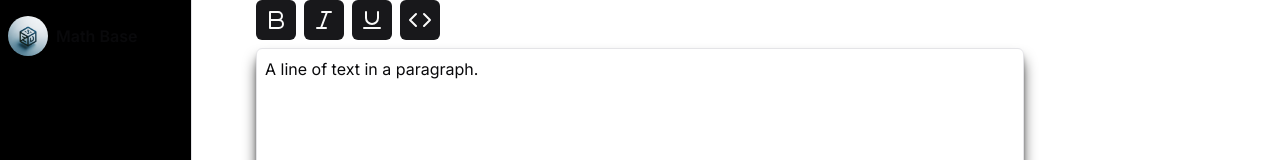
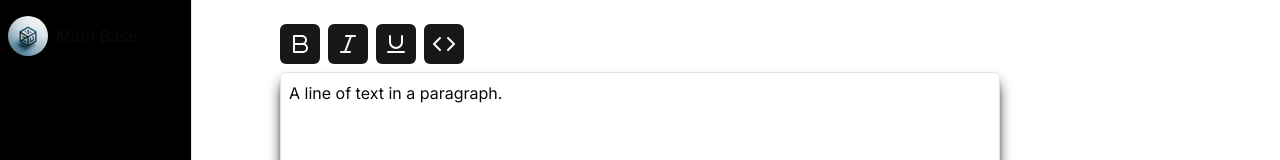
Before and after one commit to AjStraight619/math-base-final, a Next.js app: page /test in a window 1280 px wide. Shown: the top 160 px of the page. Built offline with nearby package versions, Linux system fonts and the light colour scheme; no server answers; the database is empty.

Commit message:
moved toolbar to its own component, moved custom editor to its own file

```diff
--- a/app/test/page.tsx
+++ b/app/test/page.tsx
@@ -2,7 +2,7 @@ import TestCode from "./test-code";
 
 export default async function TestPage() {
   return (
-    <main className="h-screen flex flex-col items-center justify-center">
+    <main className="h-[95vh] w-full flex flex-col items-center">
       <TestCode />
     </main>
   );
--- a/app/test/test-code.tsx
+++ b/app/test/test-code.tsx
@@ -2,11 +2,7 @@
 
 import SlateEditor from "@/components/note-page/slate-editor";
 const TestCode = () => {
-  return (
-    <div className="h-full flex flex-col items-center justify-center">
-      <SlateEditor />
-    </div>
-  );
+  return <SlateEditor />;
 };
 
 export default TestCode;
--- /dev/null
+++ b/components/note-page/code-element.tsx
@@ -0,0 +1,9 @@
+import { RenderElementProps } from "slate-react";
+
+export const CodeElement = (props: RenderElementProps) => {
+  return (
+    <pre {...props.attributes}>
+      <code>{props.children}</code>
+    </pre>
+  );
+};
--- /dev/null
+++ b/components/note-page/custom-editor.ts
@@ -0,0 +1,55 @@
+import { Editor, Element, Node, Transforms } from "slate";
+import { CustomElement } from "./slate-editor";
+
+function isCustomElement(node: Node): node is CustomElement {
+  return (node as CustomElement).type !== undefined;
+}
+
+export const CustomEditor = {
+  isBoldActive(editor: Editor) {
+    const marks = Editor.marks(editor);
+    return marks ? marks.bold === true : false;
+  },
+
+  isItalicActive(editor: Editor) {
+    const marks = Editor.marks(editor);
+    return marks ? marks.italic === true : false;
+  },
+
+  isCodeBlockActive(editor: Editor) {
+    // Use the Editor.nodes function with a matching function that checks if a node is a CustomElement and if its type is 'code'
+    const [match] = Editor.nodes(editor, {
+      match: (n) => isCustomElement(n) && n.type === "code",
+    });
+
+    // If a match is found, return true; otherwise, return false
+    return !!match;
+  },
+
+  toggleBoldMark(editor: Editor) {
+    const isActive = CustomEditor.isBoldActive(editor);
+    if (isActive) {
+      Editor.removeMark(editor, "bold");
+    } else {
+      Editor.addMark(editor, "bold", true);
+    }
+  },
+
+  toggleItalicMark(editor: Editor) {
+    const isActive = CustomEditor.isItalicActive(editor);
+    if (isActive) {
+      Editor.removeMark(editor, "italic");
+    } else {
+      Editor.addMark(editor, "italic", true);
+    }
+  },
+
+  toggleCodeBlock(editor: Editor) {
+    const isActive = CustomEditor.isCodeBlockActive(editor);
+    Transforms.setNodes(
+      editor,
+      { type: isActive ? undefined : "code" },
+      { match: (n) => Element.isElement(n) && Editor.isBlock(editor, n) }
+    );
+  },
+};
--- /dev/null
+++ b/components/note-page/default-element.tsx
@@ -0,0 +1,5 @@
+import { RenderElementProps } from "slate-react";
+
+export const DefaultElement = (props: RenderElementProps) => {
+  return <p {...props.attributes}>{props.children}</p>;
+};
--- a/components/note-page/slate-editor.tsx
+++ b/components/note-page/slate-editor.tsx
@@ -1,13 +1,6 @@
-import { useCallback, useEffect, useState } from "react";
+import { useCallback, useState } from "react";
 
-import {
-  BaseEditor,
-  Editor,
-  Element,
-  Node,
-  Transforms,
-  createEditor,
-} from "slate";
+import { BaseEditor, createEditor } from "slate";
 import {
   Editable,
   ReactEditor,
@@ -17,9 +10,10 @@ import {
   withReact,
 } from "slate-react";
 
-import { Bold, Code, Italic, Underline } from "lucide-react";
 import { withHistory } from "slate-history";
-import { Button } from "../ui/button";
+import { CodeElement } from "./code-element";
+import { DefaultElement } from "./default-element";
+import SlateToolbar from "./slate-toolbar";
 
 type CustomText = {
   text: string;
@@ -29,22 +23,10 @@ type CustomText = {
   code?: boolean;
   [key: string]: boolean | string | undefined;
 };
+
 export type CustomElement = {
   type: "paragraph" | "code";
   children: CustomText[];
-};
-
-type ToolbarButton = {
-  icon: any;
-  format: string;
-  action: () => void;
-};
-
-type ActiveStates = {
-  bold: boolean;
-  italic: boolean;
-  code: boolean;
-  [key: string]: boolean; // Add this line
 };
 
 declare module "slate" {
@@ -62,86 +44,8 @@ const initialValue: CustomElement[] = [
   },
 ];
 
-function isCustomElement(node: Node): node is CustomElement {
-  return (node as CustomElement).type !== undefined;
-}
-
-const CustomEditor = {
-  isBoldActive(editor: Editor) {
-    const marks = Editor.marks(editor);
-    return marks ? marks.bold === true : false;
-  },
-
-  isItalicActive(editor: Editor) {
-    const marks = Editor.marks(editor);
-    return marks ? marks.italic === true : false;
-  },
-
-  isCodeBlockActive(editor: Editor) {
-    // Use the Editor.nodes function with a matching function that checks if a node is a CustomElement and if its type is 'code'
-    const [match] = Editor.nodes(editor, {
-      match: (n) => isCustomElement(n) && n.type === "code",
-    });
-
-    // If a match is found, return true; otherwise, return false
-    return !!match;
-  },
-
-  toggleBoldMark(editor: Editor) {
-    const isActive = CustomEditor.isBoldActive(editor);
-    if (isActive) {
-      Editor.removeMark(editor, "bold");
-    } else {
-      Editor.addMark(editor, "bold", true);
-    }
-  },
-
-  toggleItalicMark(editor: Editor) {
-    const isActive = CustomEditor.isItalicActive(editor);
-    if (isActive) {
-      Editor.removeMark(editor, "italic");
-    } else {
-      Editor.addMark(editor, "italic", true);
-    }
-  },
-
-  toggleCodeBlock(editor: Editor) {
-    const isActive = CustomEditor.isCodeBlockActive(editor);
-    Transforms.setNodes(
-      editor,
-      { type: isActive ? undefined : "code" },
-      { match: (n) => Element.isElement(n) && Editor.isBlock(editor, n) }
-    );
-  },
-};
-
-const CodeElement = (props: RenderElementProps) => {
-  return (
-    <pre {...props.attributes}>
-      <code>{props.children}</code>
-    </pre>
-  );
-};
-
-const DefaultElement = (props: RenderElementProps) => {
-  return <p {...props.attributes}>{props.children}</p>;
-};
-
 const SlateEditor = () => {
   const [editor] = useState(() => withReact(withHistory(createEditor())));
-
-  const checkActiveState = useCallback(
-    () => ({
-      bold: CustomEditor.isBoldActive(editor),
-      italic: CustomEditor.isItalicActive(editor),
-      code: CustomEditor.isCodeBlockActive(editor),
-    }),
-    [editor]
-  );
-
-  const [activeStates, setActiveStates] = useState<ActiveStates>(
-    checkActiveState()
-  );
 
   const renderElement = useCallback((props: RenderElementProps) => {
     switch (props.element.type) {
@@ -170,8 +74,6 @@ const SlateEditor = () => {
       borderRadius: leaf.code ? "4px" : undefined,
     };
 
-    // Apply the styles directly to a span or code element
-    // The choice of element can still be based on whether it's code or not
     if (!leaf.code) {
       return (
         <span {...attributes} style={style}>
@@ -180,64 +82,12 @@ const SlateEditor = () => {
       );
     }
 
-    // For code, wrap the text in a `code` element
     return (
       <code {...attributes} style={style}>
         {children}
       </code>
     );
   };
-
-  const toolbarButtons: ToolbarButton[] = [
-    {
-      icon: <Bold />,
-      format: "bold",
-      action: () => CustomEditor.toggleBoldMark(editor),
-    },
-    {
-      icon: <Italic />,
-      format: "italic",
-      action: () => CustomEditor.toggleItalicMark(editor),
-    },
-    {
-      icon: <Underline />,
-      format: "underline",
-      action: () => console.log("Underline"),
-    },
-    {
-      icon: <Code />,
-      format: "code",
-      action: () => CustomEditor.toggleCodeBlock(editor),
-    },
-  ];
-
-  useEffect(() => {
-    const updateActiveStates = () => {
-      const newActiveStates = checkActiveState();
-      setActiveStates(newActiveStates);
-    };
-
-    // Call update function whenever the editor changes
-    const { onChange } = editor;
-    editor.onChange = () => {
-      onChange();
-      updateActiveStates();
-    };
-  }, [editor, activeStates, checkActiveState]);
-
-  const renderToolbarButton = (button: ToolbarButton, index: number) => (
-    <Button
-      size="icon"
-      key={index}
-      onMouseDown={(event) => {
-        event.preventDefault();
-        button.action();
-      }}
-      className={`${activeStates[button.format] ? "text-blue-500" : ""}`}
-    >
-      {button.icon}
-    </Button>
-  );
 
   return (
     <Slate
@@ -254,15 +104,16 @@ const SlateEditor = () => {
         }
       }}
     >
-      <div className="w-full flex items-center justify-start gap-2 mb-2">
-        {toolbarButtons.map(renderToolbarButton)}
+      <div className="p-6 w-full h-full md:w-[8in] md:h-[8in] flex flex-col items-center justify-center">
+        <div className="flex flex-row items-center justify-start gap-2 w-full pb-2">
+          <SlateToolbar />
+        </div>
+        <Editable
+          className="border rounded-md p-2 shadow-lg dark:shadow-gray-700 shadow-black focus:outline-none w-full h-full"
+          renderElement={renderElement}
+          renderLeaf={renderLeaf}
+        />
       </div>
-
-      <Editable
-        className="w-[8in] h-[8in] border rounded-md p-2 shadow-lg dark:shadow-gray-700 shadow-black focus:outline-none"
-        renderElement={renderElement}
-        renderLeaf={renderLeaf}
-      />
     </Slate>
   );
 };
--- /dev/null
+++ b/components/note-page/slate-toolbar.tsx
@@ -0,0 +1,95 @@
+import { Bold, Code, Italic, Underline } from "lucide-react";
+import { useCallback, useEffect, useState } from "react";
+import { useSlate } from "slate-react";
+import { Button } from "../ui/button";
+import { CustomEditor } from "./custom-editor";
+
+type ToolbarButton = {
+  icon: any;
+  format: string;
+  action: () => void;
+};
+
+type ActiveStates = {
+  bold: boolean;
+  italic: boolean;
+  code: boolean;
+  [key: string]: boolean;
+};
+
+const SlateToolbar = () => {
+  const editor = useSlate();
+
+  const checkActiveState = useCallback(
+    () => ({
+      bold: CustomEditor.isBoldActive(editor),
+      italic: CustomEditor.isItalicActive(editor),
+      code: CustomEditor.isCodeBlockActive(editor),
+    }),
+    [editor]
+  );
+
+  const [activeStates, setActiveStates] = useState<ActiveStates>(
+    checkActiveState()
+  );
+
+  useEffect(() => {
+    const updateActiveStates = () => {
+      const newActiveStates = checkActiveState();
+      setActiveStates(newActiveStates);
+    };
+
+    // Call update function whenever the editor changes
+    const { onChange } = editor;
+    editor.onChange = () => {
+      onChange();
+      updateActiveStates();
+    };
+  }, [editor, activeStates, checkActiveState]);
+
+  const renderToolbarButton = (button: ToolbarButton, index: number) => (
+    <Button
+      size="icon"
+      key={index}
+      onMouseDown={(event) => {
+        event.preventDefault();
+        button.action();
+      }}
+      className={`${activeStates[button.format] ? "text-blue-500" : ""}`}
+    >
+      {button.icon}
+    </Button>
+  );
+
+  const toolbarButtons: ToolbarButton[] = [
+    {
+      icon: <Bold />,
+      format: "bold",
+      action: () => CustomEditor.toggleBoldMark(editor),
+    },
+    {
+      icon: <Italic />,
+      format: "italic",
+      action: () => CustomEditor.toggleItalicMark(editor),
+    },
+    {
+      icon: <Underline />,
+      format: "underline",
+      action: () => console.log("Underline"),
+    },
+    {
+      icon: <Code />,
+      format: "code",
+      action: () => CustomEditor.toggleCodeBlock(editor),
+    },
+  ];
+  return (
+    <>
+      {toolbarButtons.map((button, index) =>
+        renderToolbarButton(button, index)
+      )}
+    </>
+  );
+};
+
+export default SlateToolbar;
```
